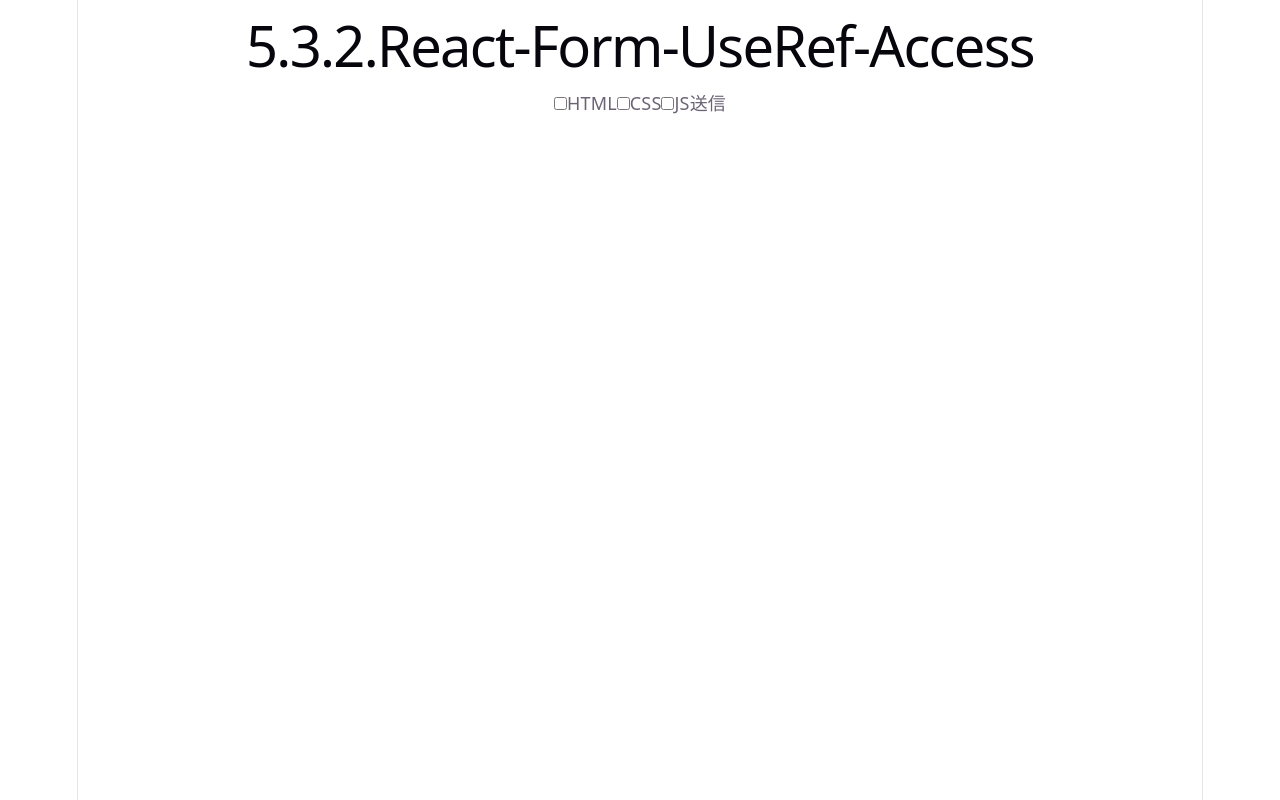
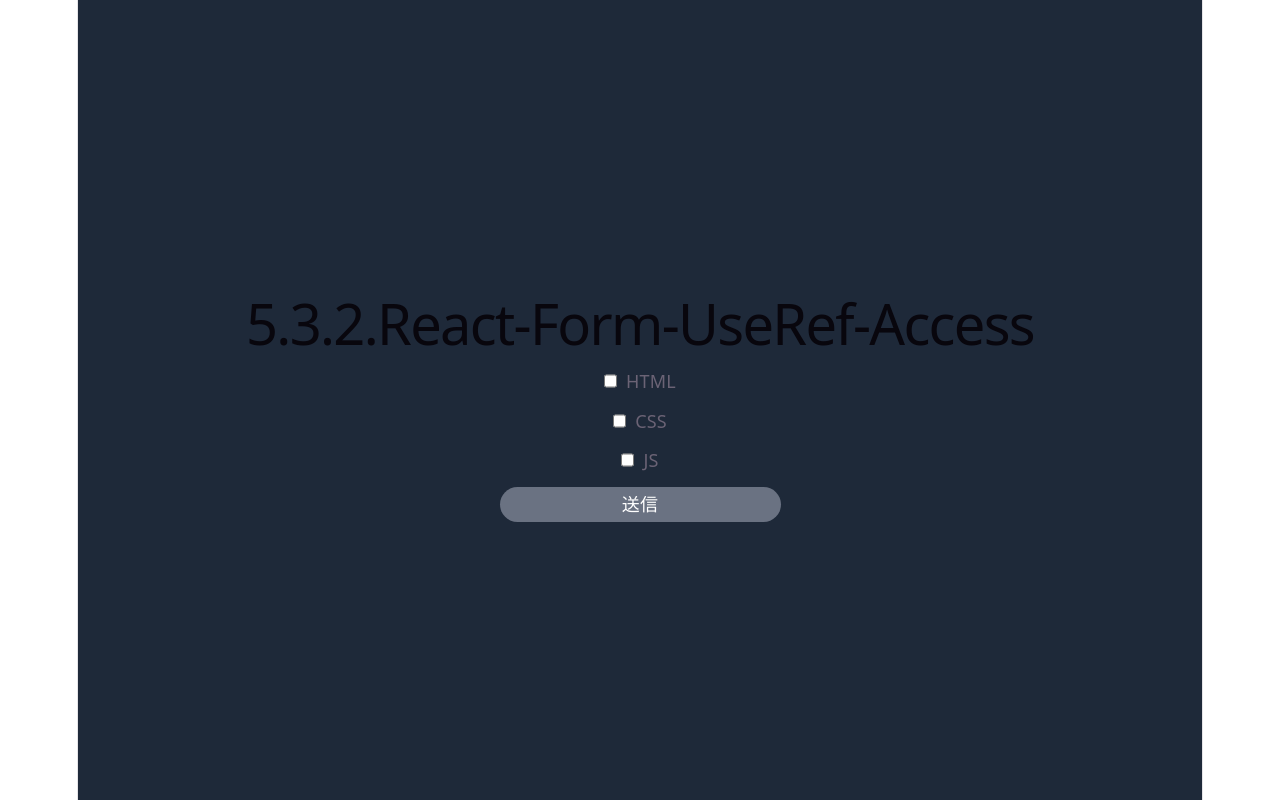
Before and after one commit to TakaDev1/5.3.3.React-Form-DefaultValue-and-DefaultChecked, a React (Vite) app: page / in a window 1280 px wide. Built offline with nearby package versions, Linux system fonts and the light colour scheme.

Commit message:
style: Project Adjustment Design

```diff
--- a/src/App.tsx
+++ b/src/App.tsx
@@ -4,8 +4,10 @@ import SkillAlert from "./pages/SkillAlert";
 function App() {
   return (
     <>
-      <h1>5.3.2.React-Form-UseRef-Access</h1>
-      <SkillAlert />
+      <div className="min-h-screen bg-gray-800 flex flex-col justify-center">
+        <h1>5.3.2.React-Form-UseRef-Access</h1>
+        <SkillAlert />
+      </div>
     </>
   );
 }
--- a/src/pages/SkillAlert.tsx
+++ b/src/pages/SkillAlert.tsx
@@ -4,20 +4,25 @@ import useHandleSkill from "../hooks/useHandleSkill";
 const SkillAlert = () => {
   const { htmlRef, cssRef, jsRef, handleSubmit } = useHandleSkill();
   return (
-    <form onSubmit={handleSubmit}>
-      <label htmlFor="html">
+    <form onSubmit={handleSubmit} className="flex flex-col gap-3">
+      <label htmlFor="html" className="flex gap-2 mx-auto">
         <input id="html" type="checkbox" ref={htmlRef} />
         HTML
       </label>
-      <label htmlFor="css">
-        <input type="checkbox" ref={cssRef} />
+
+      <label htmlFor="css" className="flex gap-2 mx-auto">
+        <input id="css" type="checkbox" ref={cssRef} />
         CSS
       </label>
-      <label htmlFor="js">
-        <input type="checkbox" ref={jsRef} />
+
+      <label htmlFor="js" className="flex gap-2 mx-auto">
+        <input id="js" type="checkbox" ref={jsRef} />
         JS
       </label>
-      <button type="submit">送信</button>
+
+      <button type="submit" className="bg-gray-500 text-white w-1/4 mx-auto py-1 rounded-full ">
+        送信
+      </button>
     </form>
   );
 };
```
